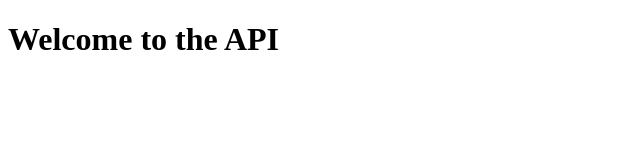
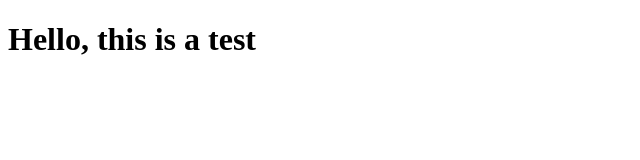
Before and after one commit to GivingHeartsInternational/gh, a website: page index.html in a window 1280 px wide. Shown: the whole page, without its empty margins (0-640 px from the left). Drawn offline with Linux system fonts and the light colour scheme.

Commit message:
Update index.html

```diff
--- a/index.html
+++ b/index.html
@@ -1,9 +1,9 @@
 <!DOCTYPE html>
 <html>
 <head>
-    <title>Welcome</title>
+    <title>Test</title>
 </head>
 <body>
-    <h1>Welcome to the API</h1>
+    <h1>Hello, this is a test</h1>
 </body>
 </html>
```
